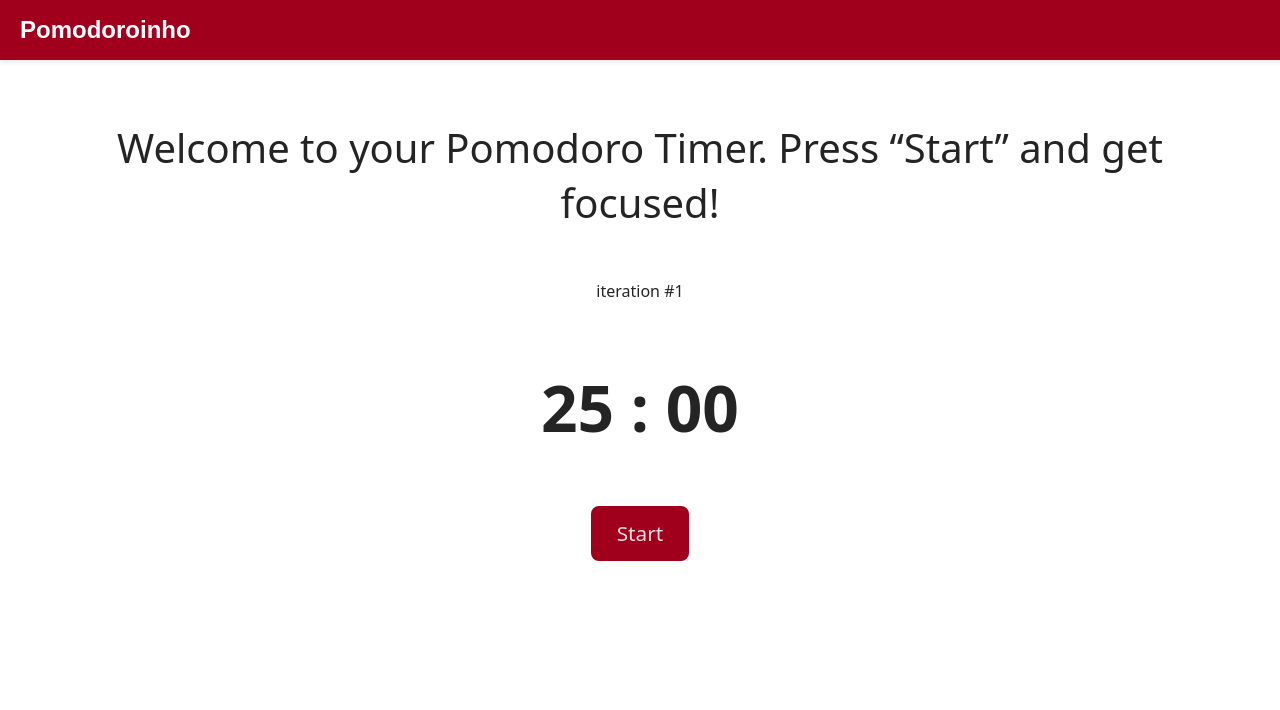
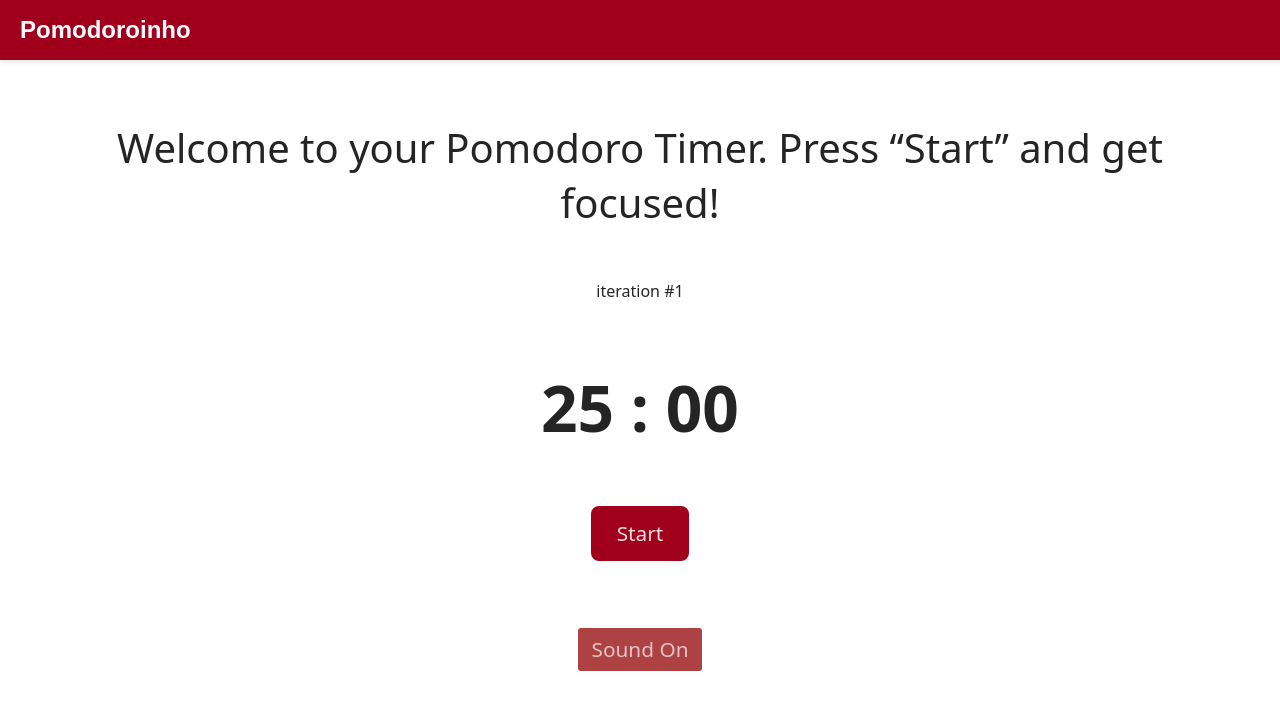
Before and after one commit to Tomasz-Karg/pomodoro-react, a React (Vite) app: page / in a window 1280 px wide. Shown: the top 710 px of the page. Built offline with nearby package versions, Linux system fonts and the light colour scheme.

Commit message:
Added a sound when finishing task and a mute button to toggle the sound

```diff
--- /dev/null
+++ b/src/components/MuteButton.jsx
@@ -0,0 +1,10 @@
+export function MuteButton( {isMuted, toggleMute} ){
+  return (
+    <button
+      className="mute-button"
+      onClick={toggleMute}
+    >
+      {isMuted? "Muted" : "Sound On"}
+    </button>
+  )
+}
--- a/src/index.css
+++ b/src/index.css
@@ -137,3 +137,35 @@
 .secondary-button:focus-visible {
   box-shadow: 0 0 0 3px rgba(255,255,255,0.6);
 }
+
+.mute-button {
+  border-radius: 3px;
+  border-color: #7e0419;
+  border: 1px solid transparent;
+  padding: 0.3em 0.6em;
+  font-size: 1.3em;
+  font-weight: 500;
+  font-family: inherit;
+  color: #e0c4c9;
+  background-color: rgba(163, 39, 39, 0.87);
+  cursor: pointer;
+  transition: border-color 0.25s;
+  margin: 1em 1em 0 1em;
+}
+
+.mute-button:hover {
+  background-color: rgba(189, 62, 62, 0.87);
+}
+
+.mute-button:active {
+  transform: scale(0.97);
+}
+
+/*Same procedure as above with the main-button*/
+.mute-button:focus {
+  outline: none;
+}
+
+.mute-button:focus-visible {
+  box-shadow: 0 0 0 3px rgba(255,255,255,0.6);
+}
--- a/src/pages/HomePage.jsx
+++ b/src/pages/HomePage.jsx
@@ -1,9 +1,11 @@
-import { useState, useEffect } from 'react'
+import { useState, useEffect, useRef} from 'react'
 
 import { Timer } from '../components/Timer';
 import { TopBar } from '../components/TopBar';
 import { ButtonGroup } from '../components/ButtonGroup';
 import { MODE, EVENT, machine} from '../config/machine'
+import { MuteButton } from '../components/MuteButton';
+import timerSound from '../assets/timer-finished.mp3'
 
 export function HomePage() {
 
@@ -18,14 +20,24 @@ export function HomePage() {
   // every 4th work phase do a big pause, not just a small one
   const [iteration, setIteration] = useState(1);
 
-  //Set initial STATE to IDLE
+  //Set initial mode state to IDLE
   const [mode, setMode] = useState(MODE.IDLE);
 
-  // Set idle to one of three phases "idle" | "running" | "paused"
+  // Set timerStatus to idle of three phases "idle" | "running" | "paused" in total
   const [timerStatus, setTimerStatus] = useState("idle");
 
   // Set initial showed time as 25 minutes
   const [timeLeft, setTimeLeft] = useState(timeInMs(25));
+
+  // Set isMuted to false
+  const [isMuted, setIsMuted] = useState(false);
+
+  const toggleMute = () => {
+    setIsMuted(prev => !prev);
+  };
+
+  // create an audio object
+  const audioRef = useRef(new Audio(timerSound))
 
     /* Action Handler */
   const runAction = (action, payload) => {
@@ -104,8 +116,10 @@ export function HomePage() {
     if (timeLeft <= 0) {
       setTimerStatus("idle")
       dispatch(EVENT.TIMER_FINISHED)
-      //TODO play audio
-      //audio.play();
+
+      if (!isMuted) {
+        audioRef.current.play();
+      }
       return;
     };
 
@@ -145,6 +159,11 @@ export function HomePage() {
           />
         </div>
 
+        <MuteButton
+        isMuted={isMuted}
+        toggleMute={toggleMute}
+      />
+
       </div>
     </>
 
```
